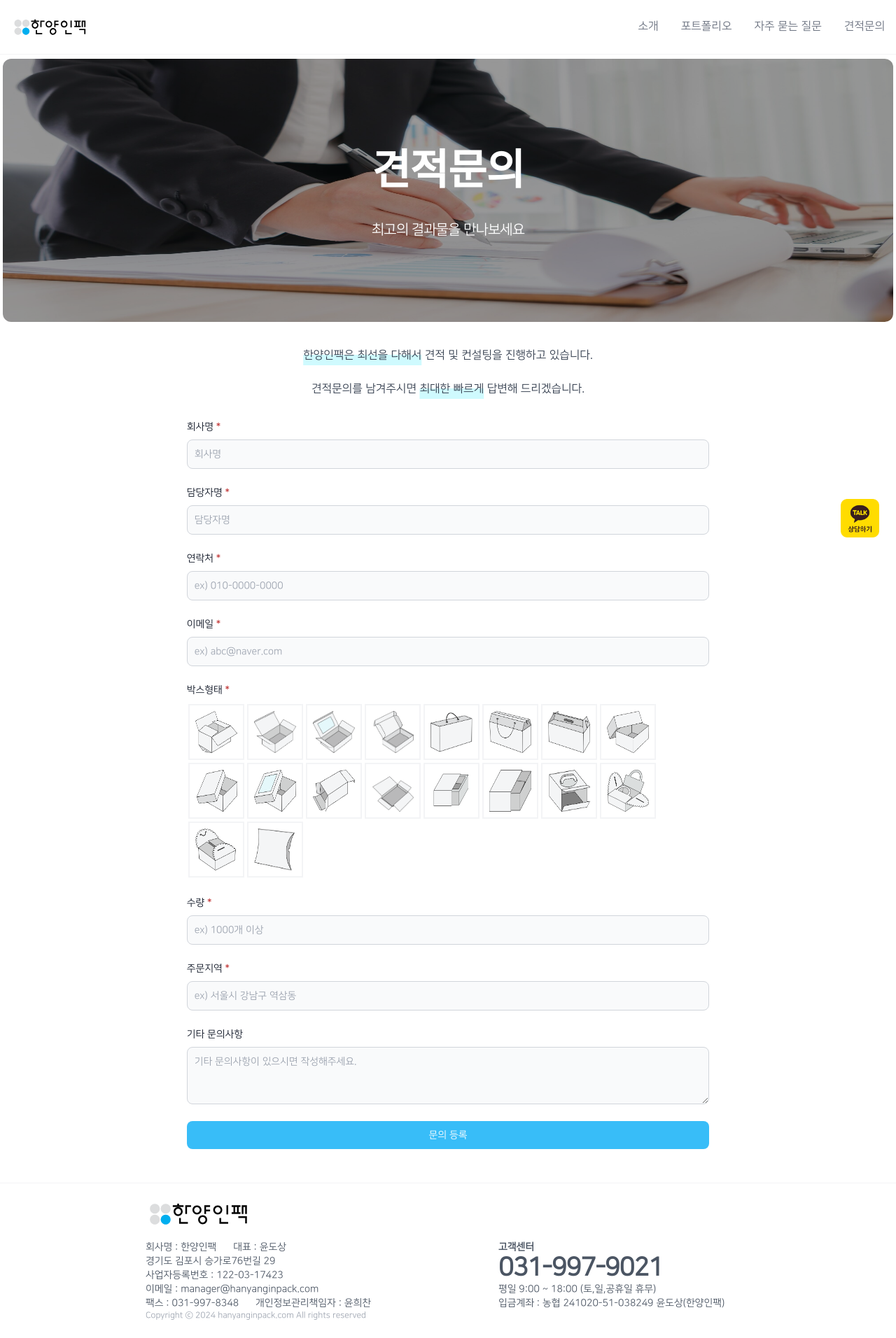
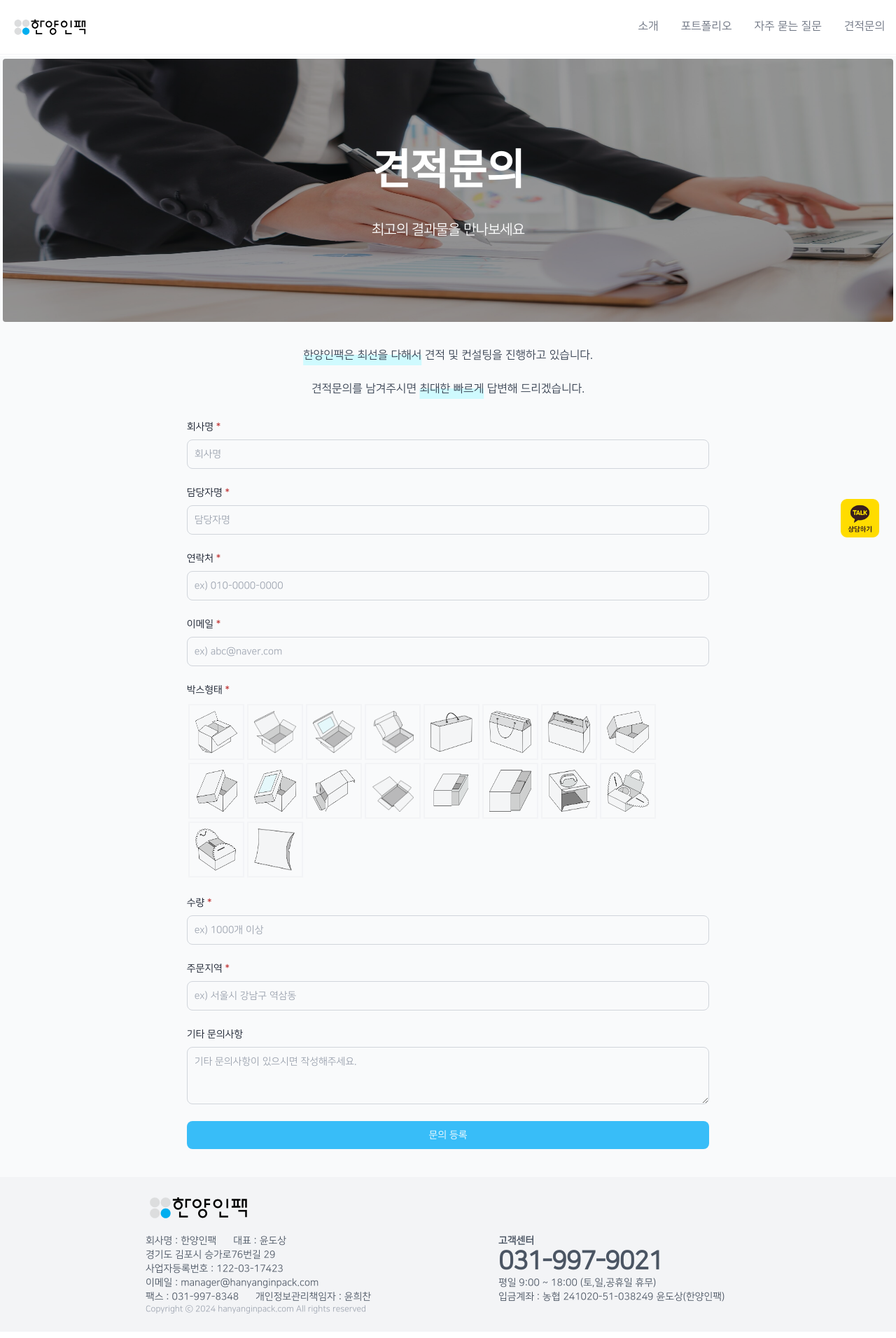
Before and after one commit to Cherisia/hanyanginpack, a Next.js app: page /inquiry in a window 1280 px wide. Shown: the whole page at 70% size. Built offline with nearby package versions, Linux system fonts and the light colour scheme.

Commit message:
견적문의 디자인 수정 / bg 추가

```diff
--- a/src/app/inquiry/page.js
+++ b/src/app/inquiry/page.js
@@ -5,9 +5,11 @@ import Form from "@/components/inquiry/Form";
 export default function Inquiry() {
 
     return (
-        <div className="container mx-auto relative top-20 w-full">
+        <div className="w-full top-20 relative bg-gray-50 pb-10">
             <Banner/>
             <MainSection/>
             <Form/>
-        </div>)
+        </div>
+    )
+
 }
--- a/src/components/Footer.js
+++ b/src/components/Footer.js
@@ -2,7 +2,7 @@ import Image from "next/image";
 
 export default function Footer() {
     return (
-        <footer className="relative top-20 border-t border-gray-100">
+        <footer className="relative top-20 bg-gray-100">
             <div className="flex flex-wrap container max-md:px-10 md:px-10 xl:px-52 py-6 mx-auto text-sm text-gray-600 space-y-0.5 max-md:space-y-4">
                 <div className="basis-full mb-4">
                     <Image src="/svg/logo.svg" width={150} height={50} alt="한양인팩 로고"/>
--- a/src/components/inquiry/Banner.js
+++ b/src/components/inquiry/Banner.js
@@ -5,8 +5,8 @@ export default function Banner() {
     let title = '견적문의';
     let content = '최고의 결과물을 만나보세요';
     return (
-        <div className="relative h-[24rem]">
-            <Image className="brightness-[60%] rounded-2xl p-1" src={MainImage} fill={true} placeholder="blur"
+        <div className="relative h-[24rem] max-w-screen-2xl mx-auto">
+            <Image className="brightness-[60%] rounded-lg p-1" src={MainImage} fill={true} placeholder="blur"
                    alt="한양인팩 견적문의 메인 이미지"/>
             <div
                 className="w-full max-lg:px-8 absolute text-white text-center top-[35%] tracking-tighter space-y-10">
--- a/src/components/inquiry/Form.js
+++ b/src/components/inquiry/Form.js
@@ -2,7 +2,7 @@ import BoxTypes from "@/components/inquiry/BoxTypes";
 
 export default function Form() {
     return (
-        <div className="xl:w-7/12 md:w-8/12 max-md:w-11/12 mx-auto mb-12">
+        <div className="container xl:w-7/12 md:w-8/12 max-md:w-11/12 mx-auto">
             <form className="space-y-4 md:space-y-6" method="POST">
                 <div>
                     <label htmlFor="company" className="block mb-2 text-sm font-medium text-gray-900">
--- a/src/components/inquiry/MainSection.js
+++ b/src/components/inquiry/MainSection.js
@@ -7,7 +7,7 @@ export default function MainSection() {
         '답변해 드리겠습니다.'
     ];
     return (
-        <div className="p-8 text-center text-base text-gray-700 space-y-6">
+        <div className="container p-8 text-center text-base text-gray-700 space-y-6 mx-auto">
             <p><span className="hy-underline">{content[0]}</span> {content[1]}</p>
             <p>{content[2]} <span className="hy-underline">{content[3]}</span> {content[4]}</p>
         </div>
```
Also changed, not shown: public/img/inquiry/inquiry_main_2.jpg (added).
